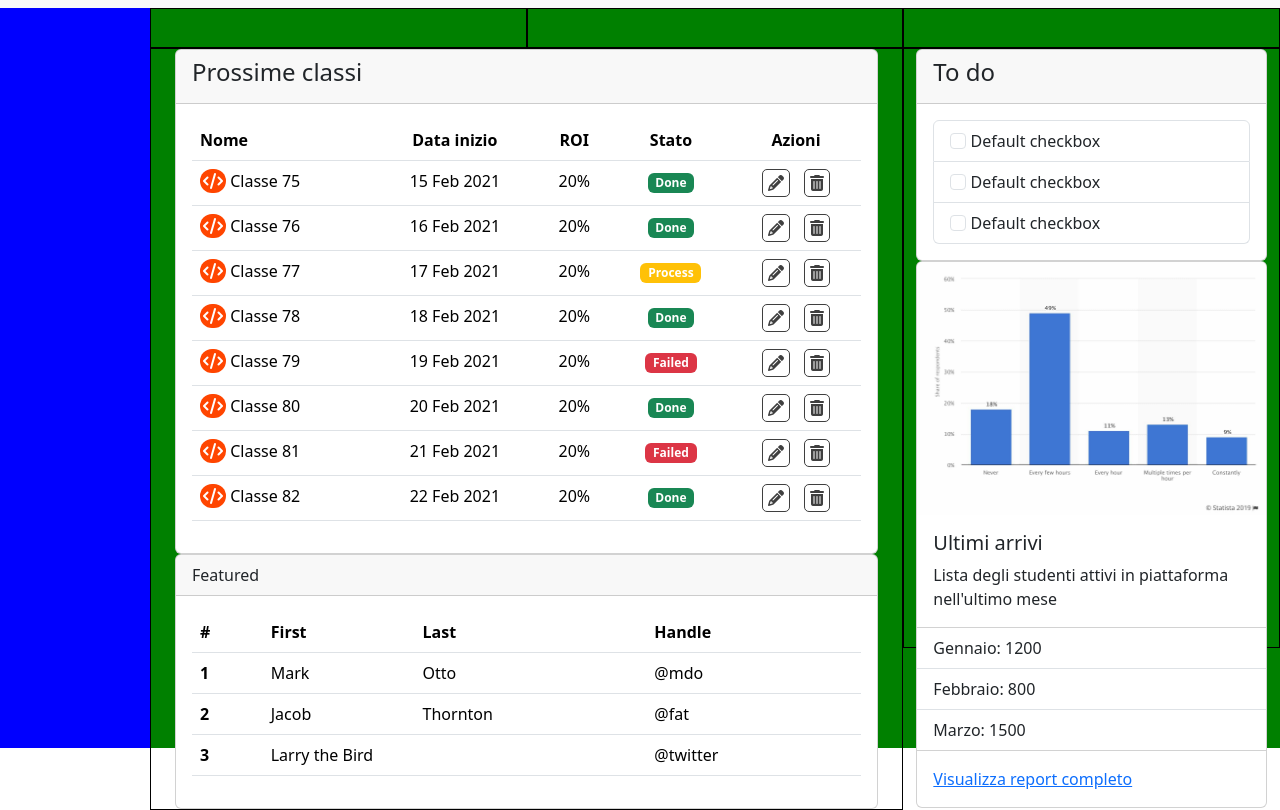
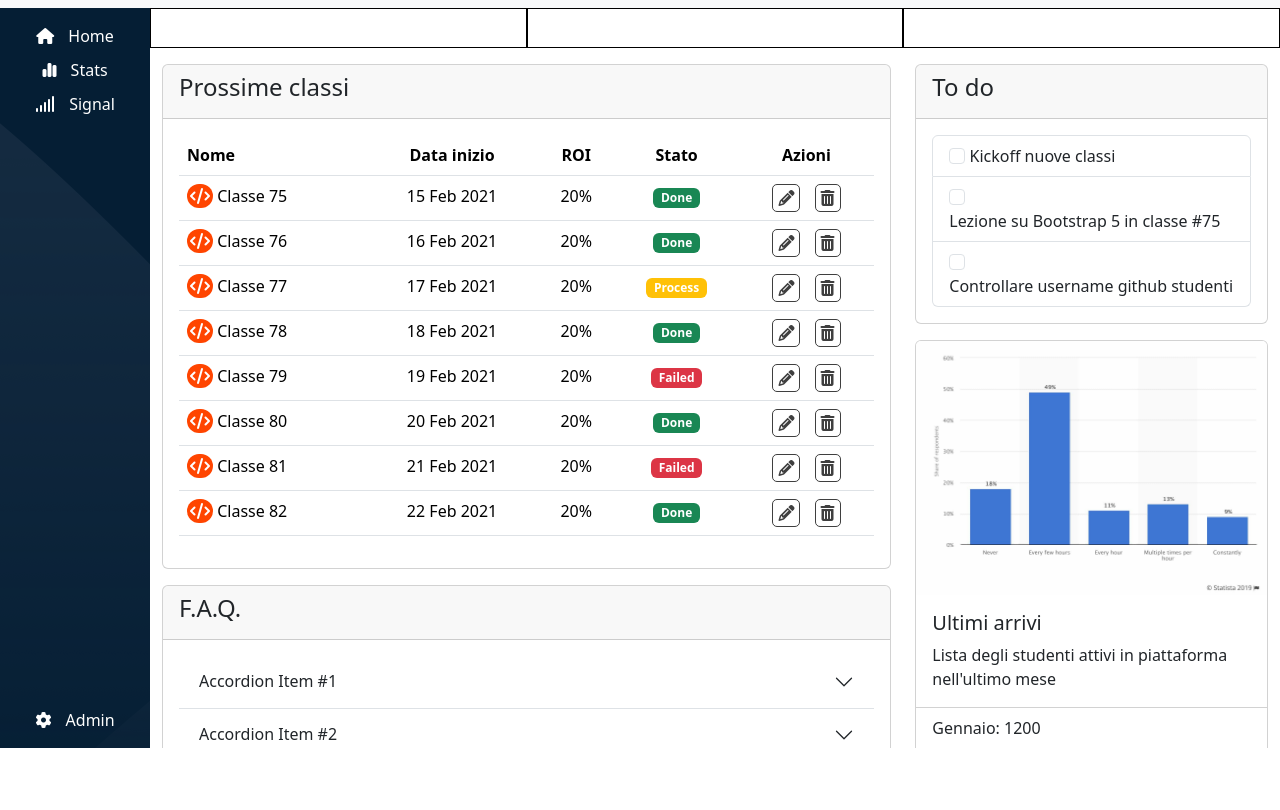
Before and after one commit to LorenzoMegna24/html-css-bootstrap-dashboard, a plain HTML site: page index.html in a window 1280 px wide. Shown: the part 52-862 px from the top of the page. After the commit the page ends 800 px from the top, so only its background shows below. Drawn offline with nearby package versions, Linux system fonts and the light colour scheme.

Commit message:
Sidebar completata, card completate

```diff
--- a/assets/css/style.css
+++ b/assets/css/style.css
@@ -32,12 +32,25 @@ main{
 .side-bar{
   height: 100%;
   width: 150px;
-  background-color: blue;
+  background-color: #051e34;
+  background-image: url(../img/sidebar-bg.png);
+}
+.up-sidebar a{
+  text-decoration: none;
+  color: white;
+  margin-bottom:10px;
+}
+.down-sidebar a{
+  text-decoration: none;
+  color: white;
+}
+.side-bar i{
+  margin-right: 10px;
 }
 .center-container{
   height: 100%;
   width: calc(100% - 150px);
-  background-color: green;
+  overflow: auto;
 }
 .fa-code{
   background-color: orangered;
--- a/index.html
+++ b/index.html
@@ -17,7 +17,7 @@
         <nav class="navbar bg-body-tertiary">
           <div class="container-nav container-fluid d-flex justify-content-between align-items-center">
             <div>
-              <a class="navbar-brand"><img src="assets/img/logo.svg" alt=""></a>
+              <a class="navbar-brand" href="#"><img src="assets/img/logo.svg" alt=""></a>
             </div>
             <div class="form-search">
               <form role="search">
@@ -35,8 +35,27 @@
       </header>
       <main>
         <div class="container-main d-flex">
-          <div class="side-bar">
-
+          <div class="side-bar d-flex flex-column justify-content-between">
+            <div class="up-sidebar d-flex flex-column mt-3 align-items-center">
+              <a href="#">
+                <i class="fa-solid fa-house"></i>
+                <span>Home</span>
+              </a>
+              <a href="#">
+                <i class="fa-solid fa-chart-simple"></i>
+                <span>Stats</span>
+              </a>
+              <a href="#">
+                <i class="fa-solid fa-signal"></i>
+                <span>Signal</span>
+              </a>
+            </div>
+            <div class="down-sidebar mb-3 d-flex justify-content-center">
+              <a href="#">
+                <i class="fa-solid fa-gear"></i>
+                <span>Admin</span>
+              </a>
+            </div>
           </div>
           <div class="center-container">
             <div class="container-fluid">
@@ -52,11 +71,8 @@
                 </div>
               </div>
               <div class="row">
-                <div class="col-lg-8" style="border: solid 1px black; height: 100%;">
-                  <div class="container-fluid">
-                    <div class="row">
-                      <div class="col-12">
-                        <div class="card">
+                <div class="col-lg-8">
+                  <div class="card mt-3">
                     <div class="card-header">
                       <h4>Prossime classi</h4>
                     </div>
@@ -156,55 +172,48 @@
                       </table>
                     </div>
                   </div>
+                  <div class="card mt-3">
+                    <div class="card-header">
+                      <h4>F.A.Q.</h4>
+                    </div>
+                    <div class="card-body">
+                      <div class="accordion accordion-flush" id="accordionFlushExample">
+                        <div class="accordion-item">
+                          <h2 class="accordion-header" id="flush-headingOne">
+                            <button class="accordion-button collapsed" type="button" data-bs-toggle="collapse" data-bs-target="#flush-collapseOne" aria-expanded="false" aria-controls="flush-collapseOne">
+                              Accordion Item #1
+                            </button>
+                          </h2>
+                          <div id="flush-collapseOne" class="accordion-collapse collapse" aria-labelledby="flush-headingOne" data-bs-parent="#accordionFlushExample">
+                            <div class="accordion-body">Placeholder content for this accordion, which is intended to demonstrate the <code>.accordion-flush</code> class. This is the first item's accordion body.</div>
                           </div>
                         </div>
-                    <div class="row">
-                      <div class="col-12">
-                        <div class="card">
-                          <div class="card-header">
-                            Featured
+                        <div class="accordion-item">
+                          <h2 class="accordion-header" id="flush-headingTwo">
+                            <button class="accordion-button collapsed" type="button" data-bs-toggle="collapse" data-bs-target="#flush-collapseTwo" aria-expanded="false" aria-controls="flush-collapseTwo">
+                              Accordion Item #2
+                            </button>
+                          </h2>
+                          <div id="flush-collapseTwo" class="accordion-collapse collapse" aria-labelledby="flush-headingTwo" data-bs-parent="#accordionFlushExample">
+                            <div class="accordion-body">Placeholder content for this accordion, which is intended to demonstrate the <code>.accordion-flush</code> class. This is the second item's accordion body. Let's imagine this being filled with some actual content.</div>
                           </div>
-                          <div class="card-body">
-                            <table class="table">
-                              <thead>
-                                <tr>
-                                  <th scope="col">#</th>
-                                  <th scope="col">First</th>
-                                  <th scope="col">Last</th>
-                                  <th scope="col">Handle</th>
-                                </tr>
-                              </thead>
-                              <tbody>
-                                <tr>
-                                  <th scope="row">1</th>
-                                  <td>Mark</td>
-                                  <td>Otto</td>
-                                  <td>@mdo</td>
-                                </tr>
-                                <tr>
-                                  <th scope="row">2</th>
-                                  <td>Jacob</td>
-                                  <td>Thornton</td>
-                                  <td>@fat</td>
-                                </tr>
-                                <tr>
-                                  <th scope="row">3</th>
-                                  <td colspan="2">Larry the Bird</td>
-                                  <td>@twitter</td>
-                                </tr>
-                              </tbody>
-                            </table>
+                        </div>
+                        <div class="accordion-item">
+                          <h2 class="accordion-header" id="flush-headingThree">
+                            <button class="accordion-button collapsed" type="button" data-bs-toggle="collapse" data-bs-target="#flush-collapseThree" aria-expanded="false" aria-controls="flush-collapseThree">
+                              Accordion Item #3
+                            </button>
+                          </h2>
+                          <div id="flush-collapseThree" class="accordion-collapse collapse" aria-labelledby="flush-headingThree" data-bs-parent="#accordionFlushExample">
+                            <div class="accordion-body">Placeholder content for this accordion, which is intended to demonstrate the <code>.accordion-flush</code> class. This is the third item's accordion body. Nothing more exciting happening here in terms of content, but just filling up the space to make it look, at least at first glance, a bit more representative of how this would look in a real-world application.</div>
                           </div>
                         </div>
                       </div>
                     </div>
                   </div>
                 </div>
-              <div class="col-lg-4"style="border: solid 1px black; height: 600px;">
-                <!-- <div class="container-fluid"> -->
-                  <div class="row">
-                    <div class="col-12">
-                      <div class="card">
+                <div class="col-lg-4">
+                  <div class="card mt-3">
                     <div class="card-header">
                       <h4>To do</h4>
                     </div>
@@ -213,28 +222,24 @@
                         <li class="list-group-item">
                           <input class="form-check-input" type="checkbox" value="" id="flexCheckDefault">
                           <label class="form-check-label" for="flexCheckDefault">
-                                Default checkbox
+                            Kickoff nuove classi
                           </label>
                         </li>
                         <li class="list-group-item">
                           <input class="form-check-input" type="checkbox" value="" id="flexCheckDefault">
                           <label class="form-check-label" for="flexCheckDefault">
-                                Default checkbox
+                            Lezione su Bootstrap 5 in classe #75
                           </label>
                         </li> <li class="list-group-item">
                           <input class="form-check-input" type="checkbox" value="" id="flexCheckDefault">
                           <label class="form-check-label" for="flexCheckDefault">
-                                Default checkbox
+                            Controllare username github studenti
                           </label>
                         </li>
                       </ul>
                     </div>
                   </div>
-                    </div>
-                  </div>
-                  <div class="row">
-                    <div class="col-12">
-                      <div class="card">
+                  <div class="card mt-3">
                     <img src="assets/img/stats.jpeg" class="card-img-top" alt="...">
                     <div class="card-body">
                       <h5 class="card-title">Ultimi arrivi</h5>
@@ -251,10 +256,6 @@
                   </div>
                 </div>
               </div>
-                <!-- </div> -->
-              </div>
-              </div>
-            </div>
             </div>
           </div>
       </main>
```
Lines whose indentation alone changed are shown as unchanged.
